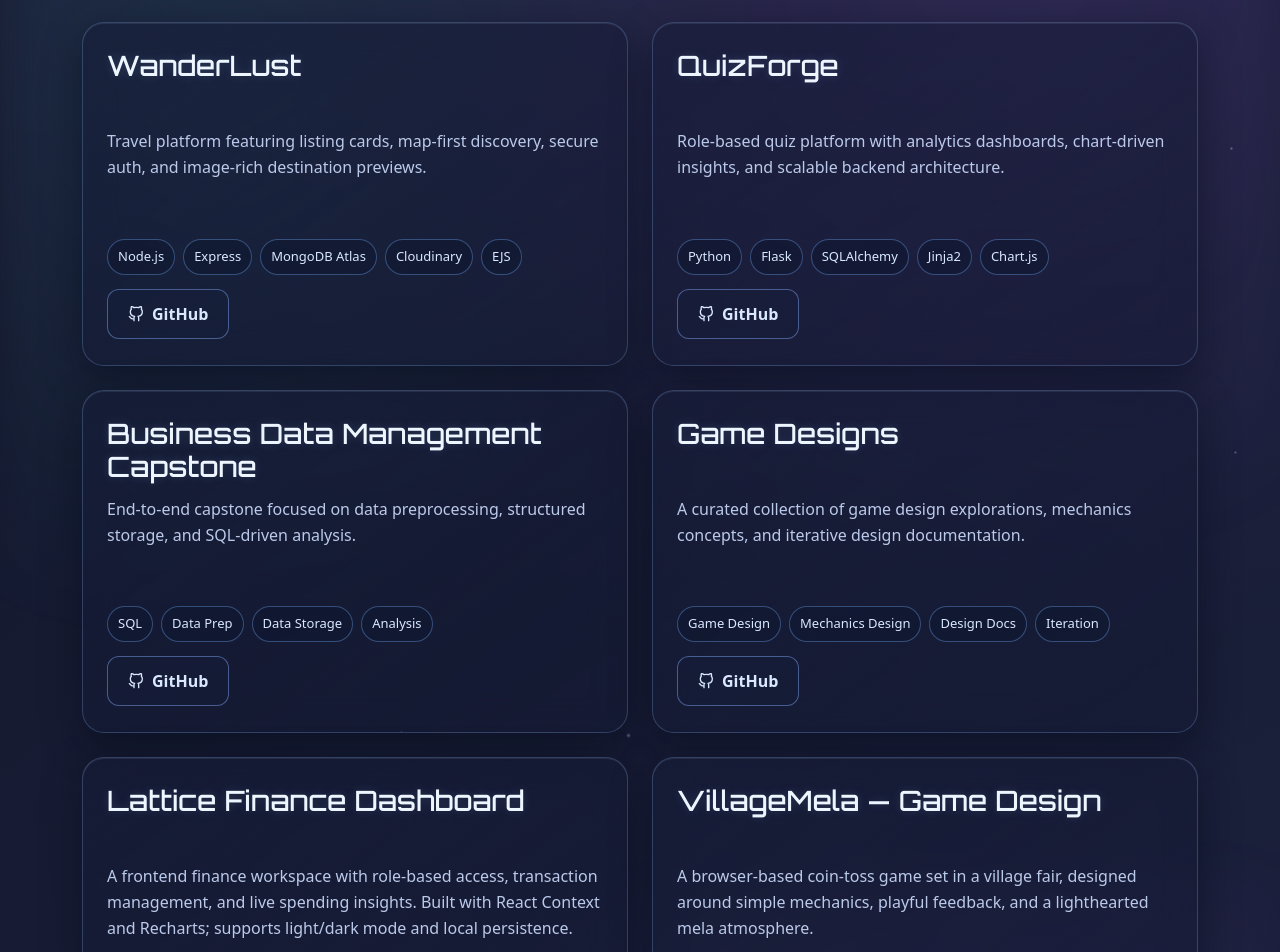
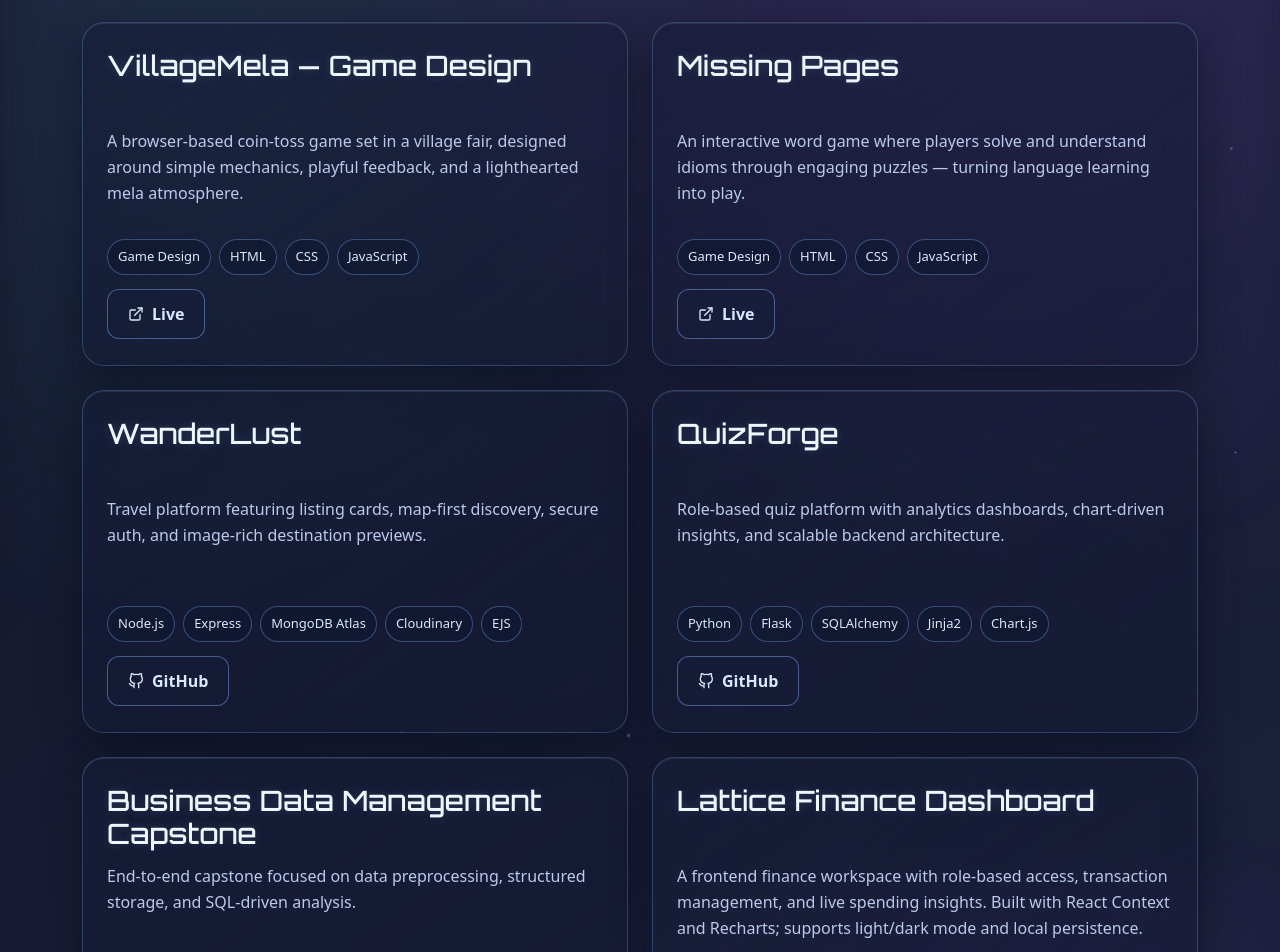
Before and after one commit to Karan26-web/Portfolio, a React (Create React App) app: page / in a window 1280 px wide. Shown: the part 2580-3532 px from the top of the page. Built offline with nearby package versions, Linux system fonts and the light colour scheme.

Commit message:
Refactor code structure for improved readability and maintainability

```diff
--- a/src/components/Projects.js
+++ b/src/components/Projects.js
@@ -3,6 +3,20 @@ import { SectionHeading } from "./SectionHeading";
 import { ProjectCard } from "./ProjectCard";
 
 const projects = [
+  {
+    title: "VillageMela — Game Design",
+    description:
+      "A browser-based coin-toss game set in a village fair, designed around simple mechanics, playful feedback, and a lighthearted mela atmosphere.",
+    liveUrl: "https://karan26-web.github.io/CoinForTheVillageMela/",
+    stack: ["Game Design", "HTML", "CSS", "JavaScript"],
+  },
+  {
+    title: "Missing Pages",
+    description:
+      "An interactive word game where players solve and understand idioms through engaging puzzles — turning language learning into play.",
+    liveUrl: "https://playful-haupia-f5dd40.netlify.app/",
+    stack: ["Game Design", "HTML", "CSS", "JavaScript"],
+  },
   {
     title: "WanderLust",
     description:
@@ -25,25 +39,11 @@ const projects = [
     stack: ["SQL", "Data Prep", "Data Storage", "Analysis"],
   },
   {
-    title: "Game Designs",
-    description:
-      "A curated collection of game design explorations, mechanics concepts, and iterative design documentation.",
-    githubUrl: "https://github.com/Karan26-web/Designs",
-    stack: ["Game Design", "Mechanics Design", "Design Docs", "Iteration"],
-  },
-  {
     title: "Lattice Finance Dashboard",
     description:
       "A frontend finance workspace with role-based access, transaction management, and live spending insights. Built with React Context and Recharts; supports light/dark mode and local persistence.",
     liveUrl: "https://latticefinancebykaran.vercel.app/",
     stack: ["React 18", "Vite", "Tailwind CSS", "Recharts", "Context API"],
-  },
-  {
-    title: "VillageMela — Game Design",
-    description:
-      "A browser-based coin-toss game set in a village fair, designed around simple mechanics, playful feedback, and a lighthearted mela atmosphere.",
-    liveUrl: "https://karan26-web.github.io/CoinForTheVillageMela/",
-    stack: ["Game Design", "HTML", "CSS", "JavaScript"],
   },
 ];
 
```
Also changed, not shown: 34385794_151132157035.svg (added).
